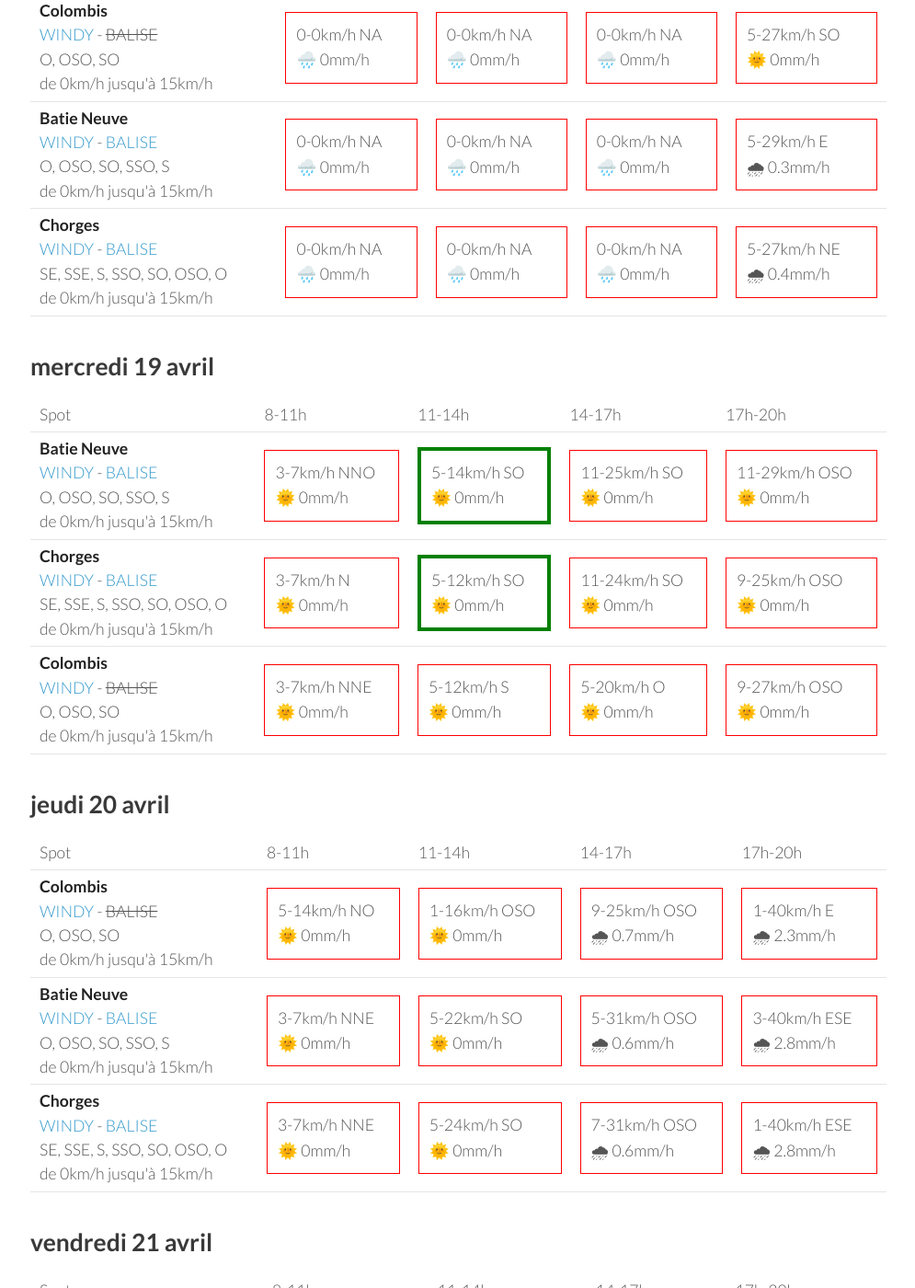
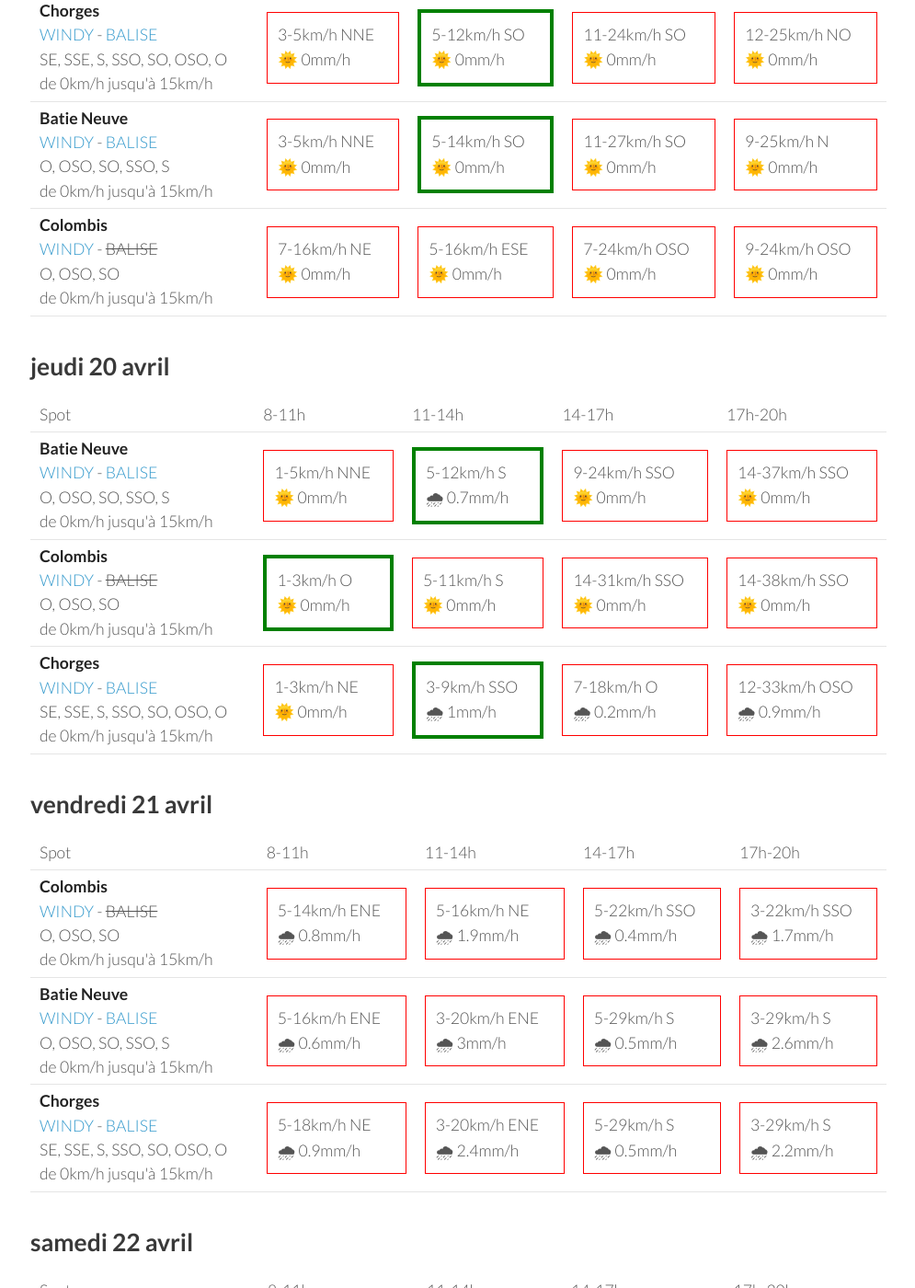
Before and after one commit to parapente-dans-le-nord/parapente-dans-le-nord.github.io, a Jekyll site: the page built from saint_andre.markdown, in a window 1280 px wide and 1400 px high, scrolled down 373 px. Shown: the whole window at 92% size, without its empty margins (25-1020 px from the left). Built offline with Jekyll 4.4.1, drawn with Linux system fonts in a browser that asks for light colours; some of the changed text lies outside the part shown.

Commit message:
update index.markdown

```diff
--- a/saint_andre.markdown
+++ b/saint_andre.markdown
@@ -7,51 +7,8 @@ title:  "Tous les spots"
 {: .links}
 
 # Prevision Windy, modèle Arome
-page mise à jour le mardi 18 avril 22:36
+page mise à jour le mercredi 19 avril 06:35
 
-## mardi 18 avril
-
-{::nomarkdown}
-<table>
-  <tbody>
-    <tr>
-      <td>Spot</td>
-      <td>8-11h</td>
-      <td>11-14h</td>
-      <td>14-17h</td>
-      <td>17h-20h</td>
-    </tr>
-<tr>
-        <td><strong>Colombis</strong><br><a href="https://windy.com/44.494/6.216?44.559,6.262,10">WINDY</a> - <span class="no-balise"> BALISE </span><br> <span class="vent-favorable">O, OSO, SO</span><br><span class="force-vent">de 0km/h jusqu'à 15km/h</span> </td>
-
-            <td><div class="not-flyable"><p>0-0km/h NA</p><p>🌧️ 0mm/h</p></div></td>
-            <td><div class="not-flyable"><p>0-0km/h NA</p><p>🌧️ 0mm/h</p></div></td>
-            <td><div class="not-flyable"><p>0-0km/h NA</p><p>🌧️ 0mm/h</p></div></td>
-            <td><div class="not-flyable"><p>5-27km/h SO</p><p>🌞 0mm/h</p></div></td>
-
-    </tr>
-<tr>
-        <td><strong>Batie Neuve</strong><br><a href="https://windy.com/44.584/6.236?44.559,6.262,10,m:eTtagly">WINDY</a> - <span class=""><a href="https://www.openwindmap.org/PP554">BALISE</a> </span><br> <span class="vent-favorable">O, OSO, SO, SSO, S</span><br><span class="force-vent">de 0km/h jusqu'à 15km/h</span> </td>
-
-            <td><div class="not-flyable"><p>0-0km/h NA</p><p>🌧️ 0mm/h</p></div></td>
-            <td><div class="not-flyable"><p>0-0km/h NA</p><p>🌧️ 0mm/h</p></div></td>
-            <td><div class="not-flyable"><p>0-0km/h NA</p><p>🌧️ 0mm/h</p></div></td>
-            <td><div class="not-flyable"><p>5-29km/h E</p><p>🌧 0.3mm/h</p></div></td>
-
-    </tr>
-<tr>
-        <td><strong>Chorges</strong><br><a href="https://windy.com/44.578/6.280?44.559,6.262,10">WINDY</a> - <span class=""><a href="https://www.openwindmap.org/PP554">BALISE</a> </span><br> <span class="vent-favorable">SE, SSE, S, SSO, SO, OSO, O</span><br><span class="force-vent">de 0km/h jusqu'à 15km/h</span> </td>
-
-            <td><div class="not-flyable"><p>0-0km/h NA</p><p>🌧️ 0mm/h</p></div></td>
-            <td><div class="not-flyable"><p>0-0km/h NA</p><p>🌧️ 0mm/h</p></div></td>
-            <td><div class="not-flyable"><p>0-0km/h NA</p><p>🌧️ 0mm/h</p></div></td>
-            <td><div class="not-flyable"><p>5-27km/h NE</p><p>🌧 0.4mm/h</p></div></td>
-
-    </tr>
-
-</tbody>
-</table>
-{:/}
 ## mercredi 19 avril
 
 {::nomarkdown}
@@ -65,32 +22,32 @@ page mise à jour le mardi 18 avril 22:36
       <td>17h-20h</td>
     </tr>
 <tr>
-        <td><strong>Batie Neuve</strong><br><a href="https://windy.com/44.584/6.236?44.559,6.262,10,m:eTtagly">WINDY</a> - <span class=""><a href="https://www.openwindmap.org/PP554">BALISE</a> </span><br> <span class="vent-favorable">O, OSO, SO, SSO, S</span><br><span class="force-vent">de 0km/h jusqu'à 15km/h</span> </td>
+        <td><strong>Chorges</strong><br><a href="https://windy.com/44.578/6.280?44.559,6.262,10">WINDY</a> - <span class=""><a href="https://www.openwindmap.org/PP554">BALISE</a> </span><br> <span class="vent-favorable">SE, SSE, S, SSO, SO, OSO, O</span><br><span class="force-vent">de 0km/h jusqu'à 15km/h</span> </td>
 
-            <td><div class="not-flyable"><p>3-7km/h NNO</p><p>🌞 0mm/h</p></div></td>
-            <td><div class="flyable"><p>5-14km/h SO</p><p>🌞 0mm/h</p></div></td>
-            <td><div class="not-flyable"><p>11-25km/h SO</p><p>🌞 0mm/h</p></div></td>
-            <td><div class="not-flyable"><p>11-29km/h OSO</p><p>🌞 0mm/h</p></div></td>
+            <td><div class="not-flyable"><p>3-5km/h NNE</p><p>🌞 0mm/h</p></div></td>
+            <td><div class="flyable"><p>5-12km/h SO</p><p>🌞 0mm/h</p></div></td>
+            <td><div class="not-flyable"><p>11-24km/h SO</p><p>🌞 0mm/h</p></div></td>
+            <td><div class="not-flyable"><p>12-25km/h NO</p><p>🌞 0mm/h</p></div></td>
 
 
     </tr>
 <tr>
-        <td><strong>Chorges</strong><br><a href="https://windy.com/44.578/6.280?44.559,6.262,10">WINDY</a> - <span class=""><a href="https://www.openwindmap.org/PP554">BALISE</a> </span><br> <span class="vent-favorable">SE, SSE, S, SSO, SO, OSO, O</span><br><span class="force-vent">de 0km/h jusqu'à 15km/h</span> </td>
+        <td><strong>Batie Neuve</strong><br><a href="https://windy.com/44.584/6.236?44.559,6.262,10,m:eTtagly">WINDY</a> - <span class=""><a href="https://www.openwindmap.org/PP554">BALISE</a> </span><br> <span class="vent-favorable">O, OSO, SO, SSO, S</span><br><span class="force-vent">de 0km/h jusqu'à 15km/h</span> </td>
 
-            <td><div class="not-flyable"><p>3-7km/h N</p><p>🌞 0mm/h</p></div></td>
-            <td><div class="flyable"><p>5-12km/h SO</p><p>🌞 0mm/h</p></div></td>
-            <td><div class="not-flyable"><p>11-24km/h SO</p><p>🌞 0mm/h</p></div></td>
-            <td><div class="not-flyable"><p>9-25km/h OSO</p><p>🌞 0mm/h</p></div></td>
+            <td><div class="not-flyable"><p>3-5km/h NNE</p><p>🌞 0mm/h</p></div></td>
+            <td><div class="flyable"><p>5-14km/h SO</p><p>🌞 0mm/h</p></div></td>
+            <td><div class="not-flyable"><p>11-27km/h SO</p><p>🌞 0mm/h</p></div></td>
+            <td><div class="not-flyable"><p>9-25km/h N</p><p>🌞 0mm/h</p></div></td>
 
 
     </tr>
 <tr>
         <td><strong>Colombis</strong><br><a href="https://windy.com/44.494/6.216?44.559,6.262,10">WINDY</a> - <span class="no-balise"> BALISE </span><br> <span class="vent-favorable">O, OSO, SO</span><br><span class="force-vent">de 0km/h jusqu'à 15km/h</span> </td>
 
-            <td><div class="not-flyable"><p>3-7km/h NNE</p><p>🌞 0mm/h</p></div></td>
-            <td><div class="not-flyable"><p>5-12km/h S</p><p>🌞 0mm/h</p></div></td>
-            <td><div class="not-flyable"><p>5-20km/h O</p><p>🌞 0mm/h</p></div></td>
-            <td><div class="not-flyable"><p>9-27km/h OSO</p><p>🌞 0mm/h</p></div></td>
+            <td><div class="not-flyable"><p>7-16km/h NE</p><p>🌞 0mm/h</p></div></td>
+            <td><div class="not-flyable"><p>5-16km/h ESE</p><p>🌞 0mm/h</p></div></td>
+            <td><div class="not-flyable"><p>7-24km/h OSO</p><p>🌞 0mm/h</p></div></td>
+            <td><div class="not-flyable"><p>9-24km/h OSO</p><p>🌞 0mm/h</p></div></td>
 
 
     </tr>
@@ -111,32 +68,32 @@ page mise à jour le mardi 18 avril 22:36
       <td>17h-20h</td>
     </tr>
 <tr>
-        <td><strong>Colombis</strong><br><a href="https://windy.com/44.494/6.216?44.559,6.262,10">WINDY</a> - <span class="no-balise"> BALISE </span><br> <span class="vent-favorable">O, OSO, SO</span><br><span class="force-vent">de 0km/h jusqu'à 15km/h</span> </td>
+        <td><strong>Batie Neuve</strong><br><a href="https://windy.com/44.584/6.236?44.559,6.262,10,m:eTtagly">WINDY</a> - <span class=""><a href="https://www.openwindmap.org/PP554">BALISE</a> </span><br> <span class="vent-favorable">O, OSO, SO, SSO, S</span><br><span class="force-vent">de 0km/h jusqu'à 15km/h</span> </td>
 
-            <td><div class="not-flyable"><p>5-14km/h NO</p><p>🌞 0mm/h</p></div></td>
-            <td><div class="not-flyable"><p>1-16km/h OSO</p><p>🌞 0mm/h</p></div></td>
-            <td><div class="not-flyable"><p>9-25km/h OSO</p><p>🌧 0.7mm/h</p></div></td>
-            <td><div class="not-flyable"><p>1-40km/h E</p><p>🌧 2.3mm/h</p></div></td>
+            <td><div class="not-flyable"><p>1-5km/h NNE</p><p>🌞 0mm/h</p></div></td>
+            <td><div class="flyable"><p>5-12km/h S</p><p>🌧 0.7mm/h</p></div></td>
+            <td><div class="not-flyable"><p>9-24km/h SSO</p><p>🌞 0mm/h</p></div></td>
+            <td><div class="not-flyable"><p>14-37km/h SSO</p><p>🌞 0mm/h</p></div></td>
 
 
     </tr>
 <tr>
-        <td><strong>Batie Neuve</strong><br><a href="https://windy.com/44.584/6.236?44.559,6.262,10,m:eTtagly">WINDY</a> - <span class=""><a href="https://www.openwindmap.org/PP554">BALISE</a> </span><br> <span class="vent-favorable">O, OSO, SO, SSO, S</span><br><span class="force-vent">de 0km/h jusqu'à 15km/h</span> </td>
+        <td><strong>Colombis</strong><br><a href="https://windy.com/44.494/6.216?44.559,6.262,10">WINDY</a> - <span class="no-balise"> BALISE </span><br> <span class="vent-favorable">O, OSO, SO</span><br><span class="force-vent">de 0km/h jusqu'à 15km/h</span> </td>
 
-            <td><div class="not-flyable"><p>3-7km/h NNE</p><p>🌞 0mm/h</p></div></td>
-            <td><div class="not-flyable"><p>5-22km/h SO</p><p>🌞 0mm/h</p></div></td>
-            <td><div class="not-flyable"><p>5-31km/h OSO</p><p>🌧 0.6mm/h</p></div></td>
-            <td><div class="not-flyable"><p>3-40km/h ESE</p><p>🌧 2.8mm/h</p></div></td>
+            <td><div class="flyable"><p>1-3km/h O</p><p>🌞 0mm/h</p></div></td>
+            <td><div class="not-flyable"><p>5-11km/h S</p><p>🌞 0mm/h</p></div></td>
+            <td><div class="not-flyable"><p>14-31km/h SSO</p><p>🌞 0mm/h</p></div></td>
+            <td><div class="not-flyable"><p>14-38km/h SSO</p><p>🌞 0mm/h</p></div></td>
 
 
     </tr>
 <tr>
         <td><strong>Chorges</strong><br><a href="https://windy.com/44.578/6.280?44.559,6.262,10">WINDY</a> - <span class=""><a href="https://www.openwindmap.org/PP554">BALISE</a> </span><br> <span class="vent-favorable">SE, SSE, S, SSO, SO, OSO, O</span><br><span class="force-vent">de 0km/h jusqu'à 15km/h</span> </td>
 
-            <td><div class="not-flyable"><p>3-7km/h NNE</p><p>🌞 0mm/h</p></div></td>
-            <td><div class="not-flyable"><p>5-24km/h SO</p><p>🌞 0mm/h</p></div></td>
-            <td><div class="not-flyable"><p>7-31km/h OSO</p><p>🌧 0.6mm/h</p></div></td>
-            <td><div class="not-flyable"><p>1-40km/h ESE</p><p>🌧 2.8mm/h</p></div></td>
+            <td><div class="not-flyable"><p>1-3km/h NE</p><p>🌞 0mm/h</p></div></td>
+            <td><div class="flyable"><p>3-9km/h SSO</p><p>🌧 1mm/h</p></div></td>
+            <td><div class="not-flyable"><p>7-18km/h O</p><p>🌧 0.2mm/h</p></div></td>
+            <td><div class="not-flyable"><p>12-33km/h OSO</p><p>🌧 0.9mm/h</p></div></td>
 
 
     </tr>
@@ -159,30 +116,30 @@ page mise à jour le mardi 18 avril 22:36
 <tr>
         <td><strong>Colombis</strong><br><a href="https://windy.com/44.494/6.216?44.559,6.262,10">WINDY</a> - <span class="no-balise"> BALISE </span><br> <span class="vent-favorable">O, OSO, SO</span><br><span class="force-vent">de 0km/h jusqu'à 15km/h</span> </td>
 
-            <td><div class="not-flyable"><p>1-14km/h E</p><p>🌧 0.2mm/h</p></div></td>
-            <td><div class="not-flyable"><p>5-20km/h NE</p><p>🌧 3.8mm/h</p></div></td>
-            <td><div class="not-flyable"><p>5-24km/h S</p><p>🌧 0.6mm/h</p></div></td>
-            <td><div class="not-flyable"><p>3-20km/h SO</p><p>🌧 0.7mm/h</p></div></td>
+            <td><div class="not-flyable"><p>5-14km/h ENE</p><p>🌧 0.8mm/h</p></div></td>
+            <td><div class="not-flyable"><p>5-16km/h NE</p><p>🌧 1.9mm/h</p></div></td>
+            <td><div class="not-flyable"><p>5-22km/h SSO</p><p>🌧 0.4mm/h</p></div></td>
+            <td><div class="not-flyable"><p>3-22km/h SSO</p><p>🌧 1.7mm/h</p></div></td>
 
 
     </tr>
 <tr>
         <td><strong>Batie Neuve</strong><br><a href="https://windy.com/44.584/6.236?44.559,6.262,10,m:eTtagly">WINDY</a> - <span class=""><a href="https://www.openwindmap.org/PP554">BALISE</a> </span><br> <span class="vent-favorable">O, OSO, SO, SSO, S</span><br><span class="force-vent">de 0km/h jusqu'à 15km/h</span> </td>
 
-            <td><div class="not-flyable"><p>3-16km/h NNE</p><p>🌧 0.4mm/h</p></div></td>
-            <td><div class="not-flyable"><p>3-22km/h ESE</p><p>🌧 2.1mm/h</p></div></td>
-            <td><div class="not-flyable"><p>5-29km/h S</p><p>🌧 0.7mm/h</p></div></td>
-            <td><div class="not-flyable"><p>3-25km/h SSO</p><p>🌧 0.5mm/h</p></div></td>
+            <td><div class="not-flyable"><p>5-16km/h ENE</p><p>🌧 0.6mm/h</p></div></td>
+            <td><div class="not-flyable"><p>3-20km/h ENE</p><p>🌧 3mm/h</p></div></td>
+            <td><div class="not-flyable"><p>5-29km/h S</p><p>🌧 0.5mm/h</p></div></td>
+            <td><div class="not-flyable"><p>3-29km/h S</p><p>🌧 2.6mm/h</p></div></td>
 
 
     </tr>
 <tr>
         <td><strong>Chorges</strong><br><a href="https://windy.com/44.578/6.280?44.559,6.262,10">WINDY</a> - <span class=""><a href="https://www.openwindmap.org/PP554">BALISE</a> </span><br> <span class="vent-favorable">SE, SSE, S, SSO, SO, OSO, O</span><br><span class="force-vent">de 0km/h jusqu'à 15km/h</span> </td>
 
-            <td><div class="not-flyable"><p>3-16km/h NE</p><p>🌧 0.5mm/h</p></div></td>
-            <td><div class="not-flyable"><p>3-20km/h E</p><p>🌧 2mm/h</p></div></td>
+            <td><div class="not-flyable"><p>5-18km/h NE</p><p>🌧 0.9mm/h</p></div></td>
+            <td><div class="not-flyable"><p>3-20km/h ENE</p><p>🌧 2.4mm/h</p></div></td>
             <td><div class="not-flyable"><p>5-29km/h S</p><p>🌧 0.5mm/h</p></div></td>
-            <td><div class="not-flyable"><p>3-25km/h SO</p><p>🌧 0.5mm/h</p></div></td>
+            <td><div class="not-flyable"><p>3-29km/h S</p><p>🌧 2.2mm/h</p></div></td>
 
 
     </tr>
@@ -203,30 +160,30 @@ page mise à jour le mardi 18 avril 22:36
       <td>17h-20h</td>
     </tr>
 <tr>
+        <td><strong>Chorges</strong><br><a href="https://windy.com/44.578/6.280?44.559,6.262,10">WINDY</a> - <span class=""><a href="https://www.openwindmap.org/PP554">BALISE</a> </span><br> <span class="vent-favorable">SE, SSE, S, SSO, SO, OSO, O</span><br><span class="force-vent">de 0km/h jusqu'à 15km/h</span> </td>
+
+            <td><div class="not-flyable"><p>5-20km/h ENE</p><p>🌞 0mm/h</p></div></td>
+            <td><div class="not-flyable"><p>3-25km/h SE</p><p>🌞 0mm/h</p></div></td>
+            <td><div class="not-flyable"><p>7-33km/h SO</p><p>🌞 0mm/h</p></div></td>
+            <td><div class="not-flyable"><p>7-35km/h OSO</p><p>🌞 0mm/h</p></div></td>
+
+
+    </tr>
+<tr>
         <td><strong>Colombis</strong><br><a href="https://windy.com/44.494/6.216?44.559,6.262,10">WINDY</a> - <span class="no-balise"> BALISE </span><br> <span class="vent-favorable">O, OSO, SO</span><br><span class="force-vent">de 0km/h jusqu'à 15km/h</span> </td>
 
-            <td><div class="not-flyable"><p>5-18km/h E</p><p>🌞 0mm/h</p></div></td>
-            <td><div class="not-flyable"><p>1-18km/h N</p><p>🌞 0mm/h</p></div></td>
+            <td><div class="not-flyable"><p>5-20km/h E</p><p>🌞 0mm/h</p></div></td>
+            <td><div class="not-flyable"><p>1-20km/h E</p><p>🌞 0mm/h</p></div></td>
             <td><div class="not-flyable"><p>9-27km/h OSO</p><p>🌞 0mm/h</p></div></td>
             <td><div class="not-flyable"><p>9-31km/h OSO</p><p>🌞 0mm/h</p></div></td>
 
 
     </tr>
 <tr>
-        <td><strong>Chorges</strong><br><a href="https://windy.com/44.578/6.280?44.559,6.262,10">WINDY</a> - <span class=""><a href="https://www.openwindmap.org/PP554">BALISE</a> </span><br> <span class="vent-favorable">SE, SSE, S, SSO, SO, OSO, O</span><br><span class="force-vent">de 0km/h jusqu'à 15km/h</span> </td>
-
-            <td><div class="not-flyable"><p>5-16km/h NE</p><p>🌞 0mm/h</p></div></td>
-            <td><div class="not-flyable"><p>1-22km/h SSE</p><p>🌞 0mm/h</p></div></td>
-            <td><div class="not-flyable"><p>7-33km/h SO</p><p>🌞 0mm/h</p></div></td>
-            <td><div class="not-flyable"><p>7-35km/h OSO</p><p>🌞 0mm/h</p></div></td>
-
-
-    </tr>
-<tr>
         <td><strong>Batie Neuve</strong><br><a href="https://windy.com/44.584/6.236?44.559,6.262,10,m:eTtagly">WINDY</a> - <span class=""><a href="https://www.openwindmap.org/PP554">BALISE</a> </span><br> <span class="vent-favorable">O, OSO, SO, SSO, S</span><br><span class="force-vent">de 0km/h jusqu'à 15km/h</span> </td>
 
-            <td><div class="not-flyable"><p>5-16km/h NE</p><p>🌞 0mm/h</p></div></td>
-            <td><div class="not-flyable"><p>3-22km/h SE</p><p>🌞 0mm/h</p></div></td>
+            <td><div class="not-flyable"><p>5-18km/h ENE</p><p>🌞 0mm/h</p></div></td>
+            <td><div class="not-flyable"><p>5-25km/h SE</p><p>🌞 0mm/h</p></div></td>
             <td><div class="not-flyable"><p>7-33km/h SO</p><p>🌞 0mm/h</p></div></td>
             <td><div class="not-flyable"><p>7-35km/h SO</p><p>🌞 0mm/h</p></div></td>
 
```
